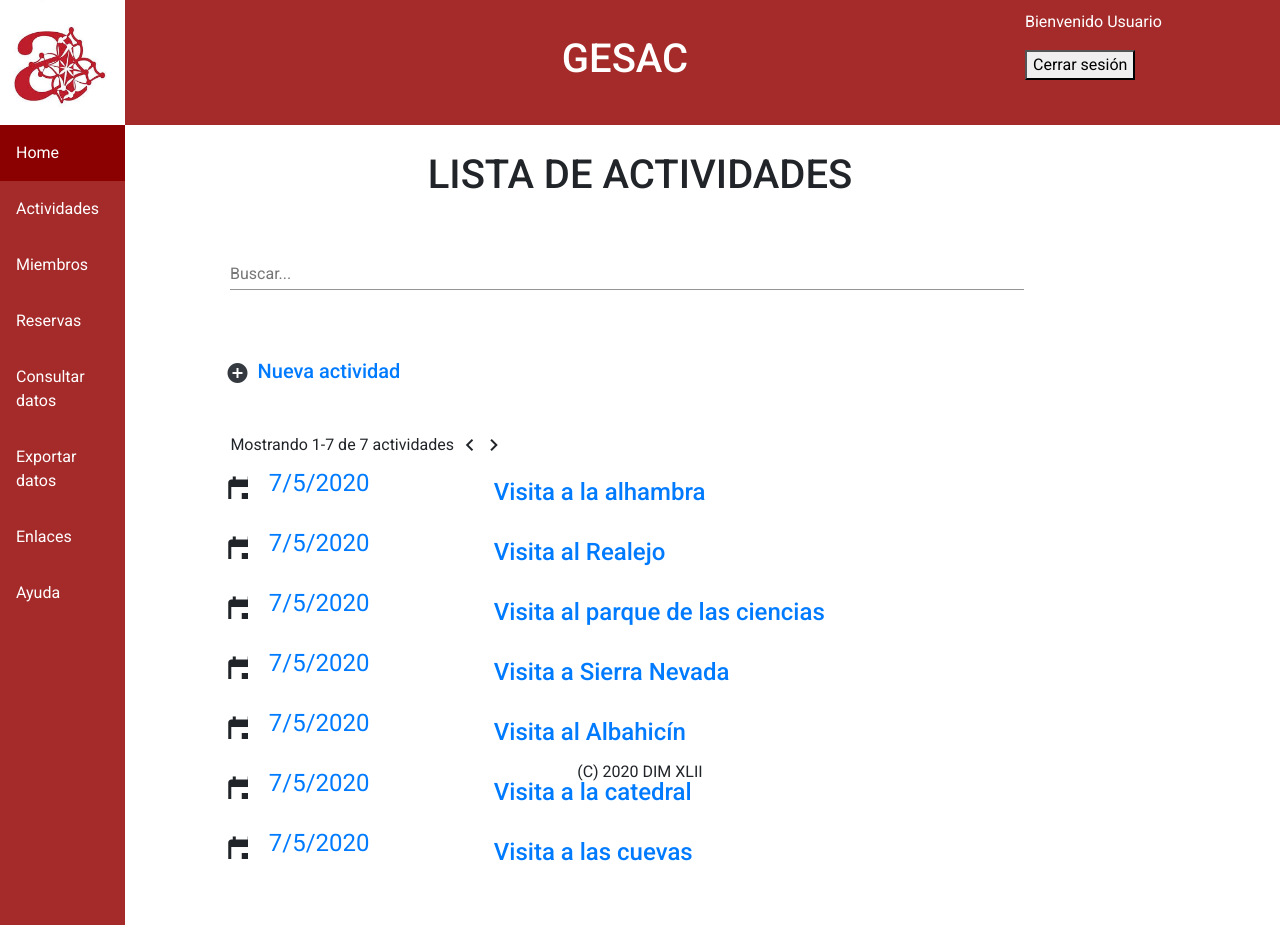
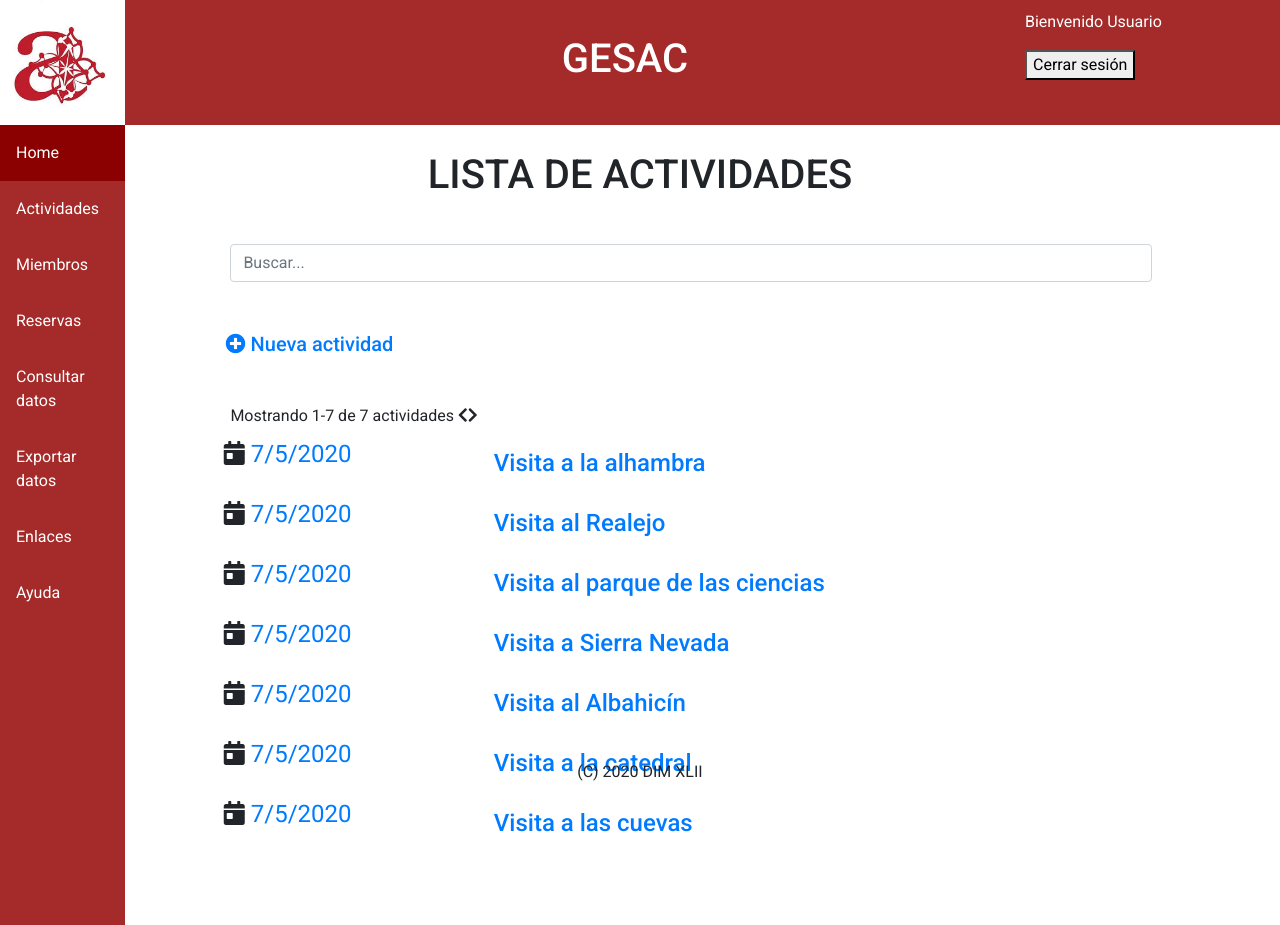
Before and after one commit to Rechus/Aluma-Back, an Angular app in the folder front/alumaFront/: page /actividades in a window 1280 px wide. Built offline with nearby package versions, Linux system fonts and the light colour scheme.

Commit message:
componente lista actividades finalizado

```diff
--- a/front/alumaFront/src/app/actividades/actividades-lista/actividades-lista.component.css
+++ b/front/alumaFront/src/app/actividades/actividades-lista/actividades-lista.component.css
@@ -9,7 +9,7 @@ h5{
 #busqueda{
     padding-left: 18%;
     padding-top: 3%;
-    padding-right: 20%;
+    padding-right: 10%;
 }
 
 #error{
--- a/front/alumaFront/src/app/actividades/actividades-lista/actividades-lista.component.html
+++ b/front/alumaFront/src/app/actividades/actividades-lista/actividades-lista.component.html
@@ -1,30 +1,32 @@
+
+
 <div class="d-flex">
-
 
     <div class="flex-fill">
         <h1 class="text-center">LISTA DE ACTIVIDADES</h1>
-        <mat-form-field class="d-block" id="busqueda">
-            <input #buscar matInput placeholder="Buscar..." (keyup)="filtrar(buscar.value)">
-        </mat-form-field>
+        <div class="d-block form-group" id="busqueda">
+            <input #buscar matInput placeholder="Buscar..." (keyup)="filtrar(buscar.value)" class="form-control">
+        </div>
 
         <div class="text-danger" id="error" *ngIf="buscar.value!= '' && actividadesLista.length == 0">
             No se han encontrado actividades con el valor '{{ buscar.value }}'
         </div>
         <h5 class="my-5 mx-2">
             <a class="align-middle" href="">
-                <mat-icon class="mr-2 align-middle text-dark">add_circle</mat-icon>Nueva actividad</a>
+                <i class="fas fa-plus-circle"></i>
+                Nueva actividad</a>
         </h5>
 
         <div *ngIf="actividadesLista.length > 0" class="mt-5" id="mostrando">
             Mostrando 1-{{ actividadesLista.length }} de {{ actividadesLista.length }} actividades
-            <mat-icon class="align-middle">keyboard_arrow_left</mat-icon>
-            <mat-icon class="align-middle">keyboard_arrow_right</mat-icon>
+            <i class="fas fa-chevron-left"></i>
+            <i class="fas fa-chevron-right"></i>
         </div>
 
         <div id="listaActividades" class="ml-n5 mt-2">
             <ul>
                 <li *ngFor="let actividad of actividadesLista" [class.actividadPasada]="esPasado(actividad)">
-                    <mat-icon>event</mat-icon>
+                    <i class="fas fa-calendar-day"></i>
                     <a href="">
                         <span class="fechaActividad">
                                 {{ actividad.fecha| date:'d/M/yyyy' }}
--- a/front/alumaFront/src/app/app.module.ts
+++ b/front/alumaFront/src/app/app.module.ts
@@ -1,8 +1,8 @@
 import { ActividadesOffService } from './servicios/actividades-off.service';
-import { ActividadesModule } from './actividades/actividades.module';
 import { ComunModule } from './comun/comun.module';
 import { BrowserModule } from '@angular/platform-browser';
 import { NgModule } from '@angular/core';
+import { ActividadesModule } from './actividades/actividades.module';
 
 import { AppComponent } from './app.component';
 import { BrowserAnimationsModule } from '@angular/platform-browser/animations';
@@ -10,6 +10,7 @@ import {MatSidenavModule} from '@angular/material/sidenav';
 import { ActividadesService } from './servicios/actividades.service';
 import { RouterModule } from '@angular/router';
 import { HomeComponent } from './comun/home/home.component';
+import { FormsModule } from '@angular/forms';
 
 @NgModule({
   declarations: [
@@ -20,6 +21,7 @@ import { HomeComponent } from './comun/home/home.component';
     ComunModule,
     BrowserAnimationsModule,
     MatSidenavModule,
+    FormsModule,
     RouterModule.forRoot([
       {path: '', component: HomeComponent},
       {path: 'actividades', loadChildren: './actividades/actividades.module#ActividadesModule'}
--- a/front/alumaFront/src/index.html
+++ b/front/alumaFront/src/index.html
@@ -8,6 +8,9 @@
   <link rel="icon" type="image/x-icon" href="favicon.ico">
   <link href="https://fonts.googleapis.com/css?family=Roboto:300,400,500&display=swap" rel="stylesheet">
   <link href="https://fonts.googleapis.com/icon?family=Material+Icons" rel="stylesheet">
+  <link rel="stylesheet" href="https://use.fontawesome.com/releases/v5.7.2/css/all.css "
+  integrity="sha384-fnmOCqbTlWIlj8LyTjo7mOUStjsKC4pOpQbqyi7RrhN7udi9RwhKkMHpvLbHG9Sr" crossorigin="anonymous">
+
 </head>
 <body>
   <app-root></app-root>
```
